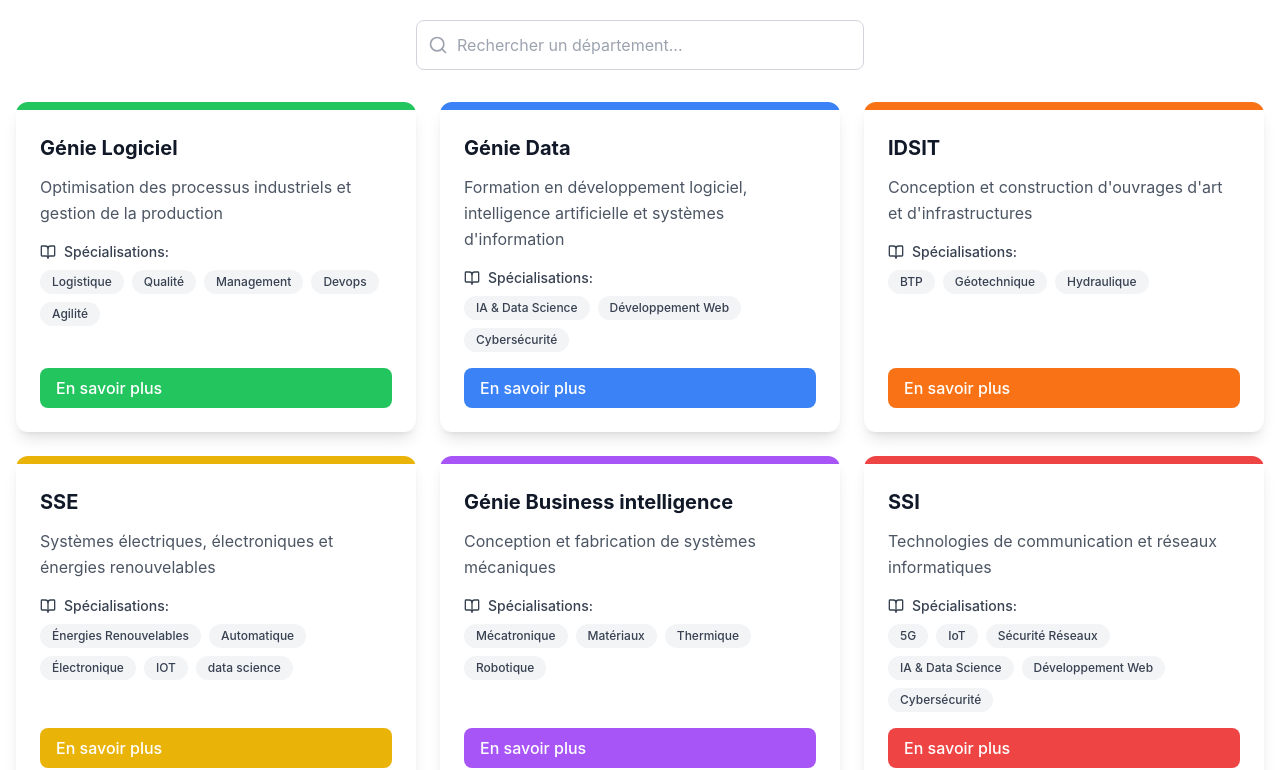
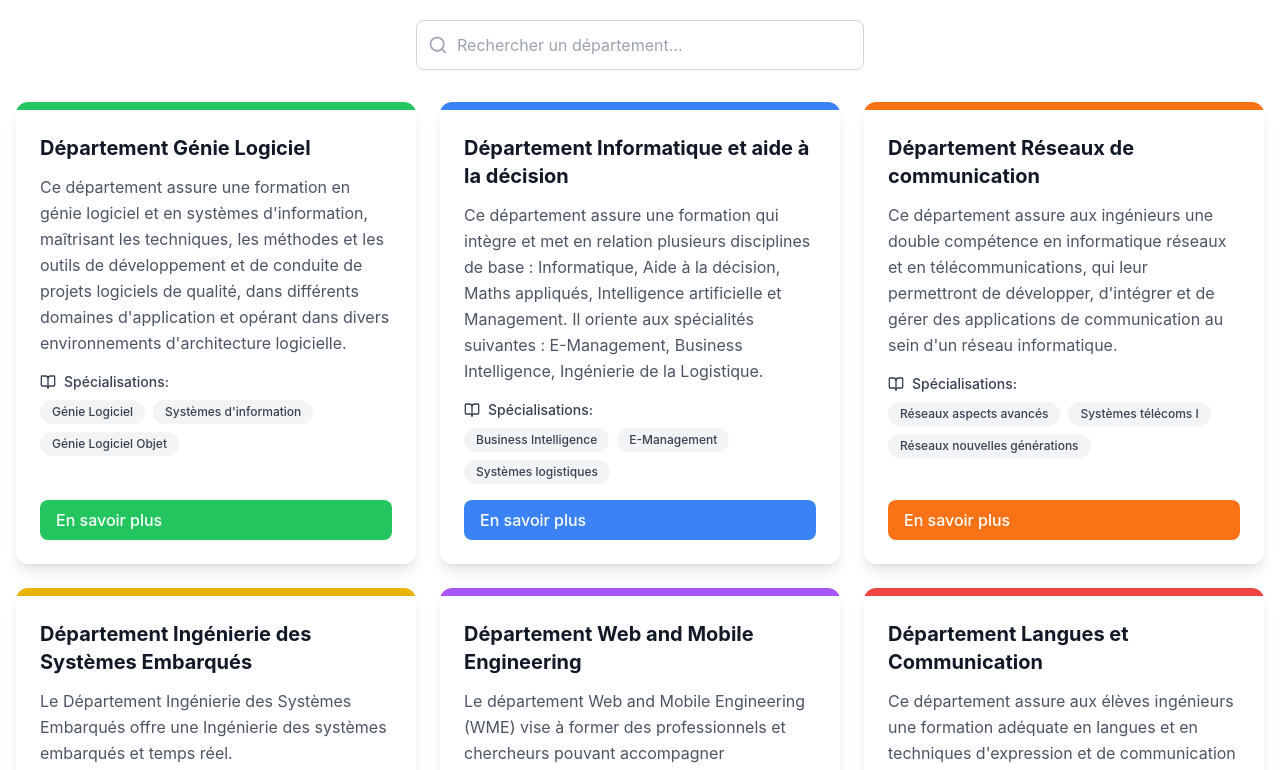
Before and after one commit to ABDERRAHMANE2303/department-management-ensias, a React (Vite) app in the folder Front-End/: page / in a window 1280 px wide. Shown: the part 1720-2490 px from the top of the page. Built offline with nearby package versions, Linux system fonts and the light colour scheme.

Commit message:
changing infos for display

```diff
--- a/Front-End/src/pages/Department.jsx
+++ b/Front-End/src/pages/Department.jsx
@@ -14,6 +14,7 @@ const professeurs = [
     formation: "Doctorat en Informatique de l'Institut National Polytechnique de Toulouse, 2005",
     isChef: true, // Mark this professor as chef
     // image sera fournie localement
+    image: "/src/assets/prof-nassar.jpg"
   },
   {
     nom: "Prof. Karim BAINA",
--- a/Front-End/src/pages/LandingPage.jsx
+++ b/Front-End/src/pages/LandingPage.jsx
@@ -47,52 +47,44 @@ function App() {
   const departments = [
     {
       id: 1,
-      name: "Génie Logiciel",
-      description: "Optimisation des processus industriels et gestion de la production",
-      specializations: ["Logistique", "Qualité", "Management",
-        "Devops", "Agilité"
-      ],
-      duration: "3 ans",
+      name: "Département Génie Logiciel",
+      description: "Ce département assure une formation en génie logiciel et en systèmes d'information, maîtrisant les techniques, les méthodes et les outils de développement et de conduite de projets logiciels de qualité, dans différents domaines d'application et opérant dans divers environnements d'architecture logicielle.",
+      specializations: ["Génie Logiciel", "Systèmes d'information", "Génie Logiciel Objet"],
       color: "bg-green-500"
     },
     {
       id: 2,
-      name: "Génie Data",
-      description: "Formation en développement logiciel, intelligence artificielle et systèmes d'information",
-      specializations: ["IA & Data Science", "Développement Web", "Cybersécurité"],
-      duration: "3 ans",
+      name: "Département Informatique et aide à la décision",
+      description: "Ce département assure une formation qui intègre et met en relation plusieurs disciplines de base : Informatique, Aide à la décision, Maths appliqués, Intelligence artificielle et Management. Il oriente aux spécialités suivantes : E-Management, Business Intelligence, Ingénierie de la Logistique.",
+      specializations: [" Business Intelligence", "E-Management", "Systèmes logistiques"],
       color: "bg-blue-500"
     },
     {
       id: 3,
-      name: "IDSIT",
-      description: "Conception et construction d'ouvrages d'art et d'infrastructures",
-      specializations: ["BTP", "Géotechnique", "Hydraulique"],
-      duration: "3 ans",
+      name: "Département Réseaux de communication",
+      description: "Ce département assure aux ingénieurs une double compétence en informatique réseaux et en télécommunications, qui leur permettront de développer, d'intégrer et de gérer des applications de communication au sein d'un réseau informatique.",
+      specializations: ["Réseaux aspects avancés", "Systèmes télécoms I", "Réseaux nouvelles générations"],
       color: "bg-orange-500"
     },
     {
       id: 4,
-      name: "SSE",
-      description: "Systèmes électriques, électroniques et énergies renouvelables",
-      specializations: ["Énergies Renouvelables", "Automatique", "Électronique", 'IOT', "data science"],
-      duration: "3 ans",
+      name: "Département Ingénierie des Systèmes Embarqués",
+      description: "Le Département Ingénierie des Systèmes Embarqués offre une Ingénierie des systèmes embarqués et temps réel.",
+      specializations: ["Capteurs et chaînes d'acquisition", "Antennes et propagation", "Traitements numériques des signaux"],
       color: "bg-yellow-500"
     },
     {
       id: 5,
-      name: "Génie Business intelligence",
-      description: "Conception et fabrication de systèmes mécaniques",
-      specializations: ["Mécatronique", "Matériaux", "Thermique", "Robotique"],
-      duration: "3 ans",
+      name: "Département Web and Mobile Engineering",
+      description: "Le département Web and Mobile Engineering (WME) vise à former des professionnels et chercheurs pouvant accompagner l'extraordinaire explosion que connaît le secteur des technologies de l'information et de la communication surtout au niveau des technologies web émergentes et de l'informatique mobile et ambiante.",
+      specializations: ["Développement Web", "Réseaux Mobiles", "Virtualisation et Cloud"],
       color: "bg-purple-500"
     },
     {
       id: 6,
-      name: "SSI",
-      description: "Technologies de communication et réseaux informatiques",
-      specializations: ["5G", "IoT", "Sécurité Réseaux","IA & Data Science", "Développement Web", "Cybersécurité"],
-      duration: "3 ans",
+      name: "Département Langues et Communication",
+      description: "Ce département assure aux élèves ingénieurs une formation adéquate en langues et en techniques d'expression et de communication afin de leur permettre d'intégrer plus facilement les divers secteurs de la vie professionnelle.",
+      specializations: ["expressions orales et écrites", "développement de l’esprit d’initiative", "Développement du savoir"],
       color: "bg-red-500"
     },
 
```
